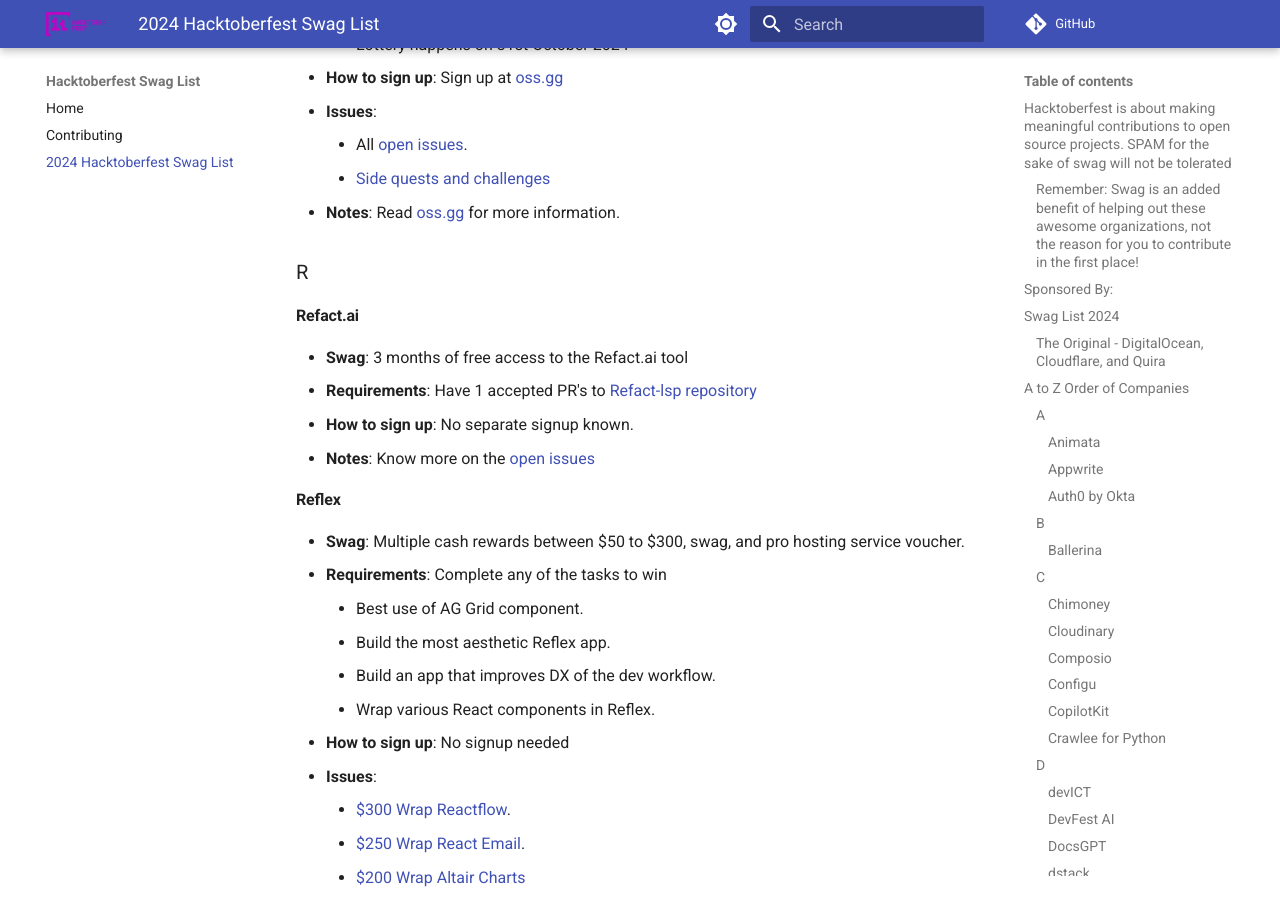
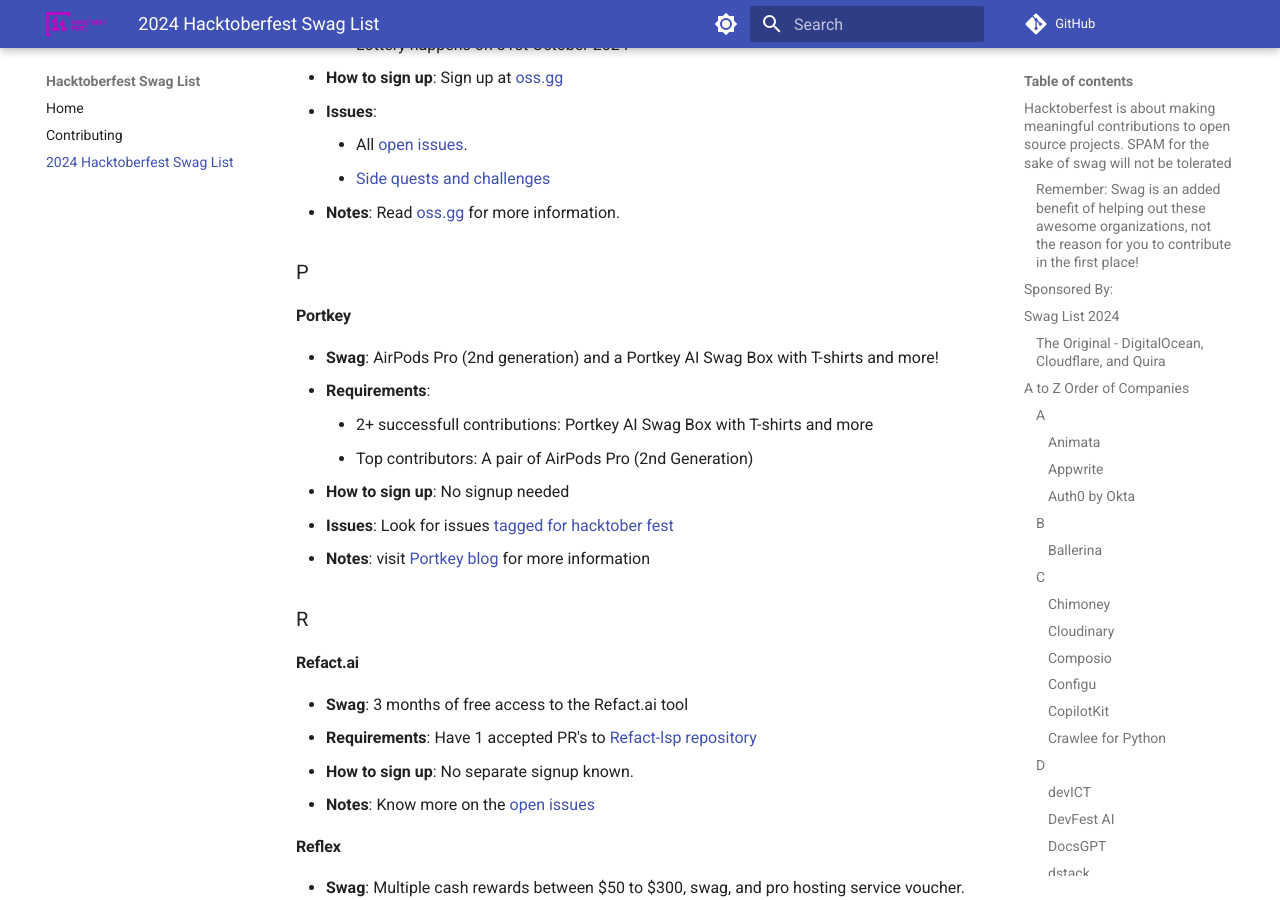
Before and after one commit to crweiner/hacktoberfest-swag-list, an MkDocs documentation site: the page built from docs/list.md, in a window 1280 px wide and 900 px high, scrolled down 10938 px. Built offline with MkDocs 1.6.1 and Material for MkDocs 9.7.7, drawn with Linux system fonts in a browser that asks for light colours; plug-ins that fetch from the network failed and are left out; comment, search, counter and statistics services are not loaded.

Commit message:
added portkey to list.md

```diff
--- a/docs/list.md
+++ b/docs/list.md
@@ -341,6 +341,18 @@
     - [Side quests and challenges](https://oss.gg/)
 - **Notes**: Read [oss.gg](https://oss.gg/) for more information.
 
+### P
+
+#### **Portkey**
+
+- **Swag**: AirPods Pro (2nd generation) and a Portkey AI Swag Box with T-shirts and more!
+- **Requirements**:
+    - 2+ successfull contributions: Portkey AI Swag Box with T-shirts and more
+    - Top contributors: A pair of AirPods Pro (2nd Generation)
+- **How to sign up**: No signup needed
+- **Issues**: Look for issues [tagged for hacktober fest](https://github.com/Portkey-AI/gateway/issues?q=is%3Aopen+is%3Aissue+label%3Ahacktoberfest)
+- **Notes**: visit [Portkey blog](https://portkey.ai/blog/portkey-hacktoberfest-24/) for more information
+
 ### R
 
 #### **Refact.ai**
```
